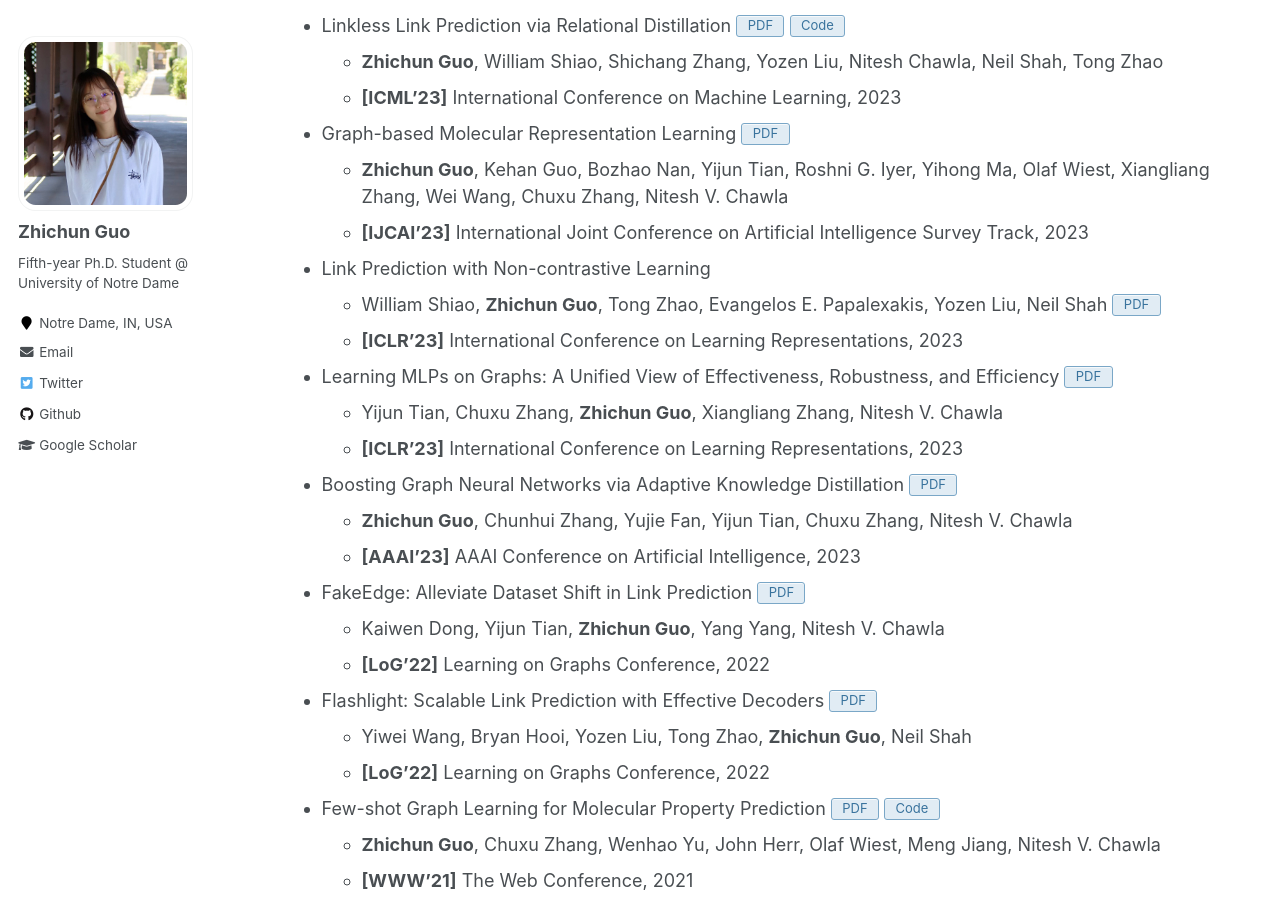
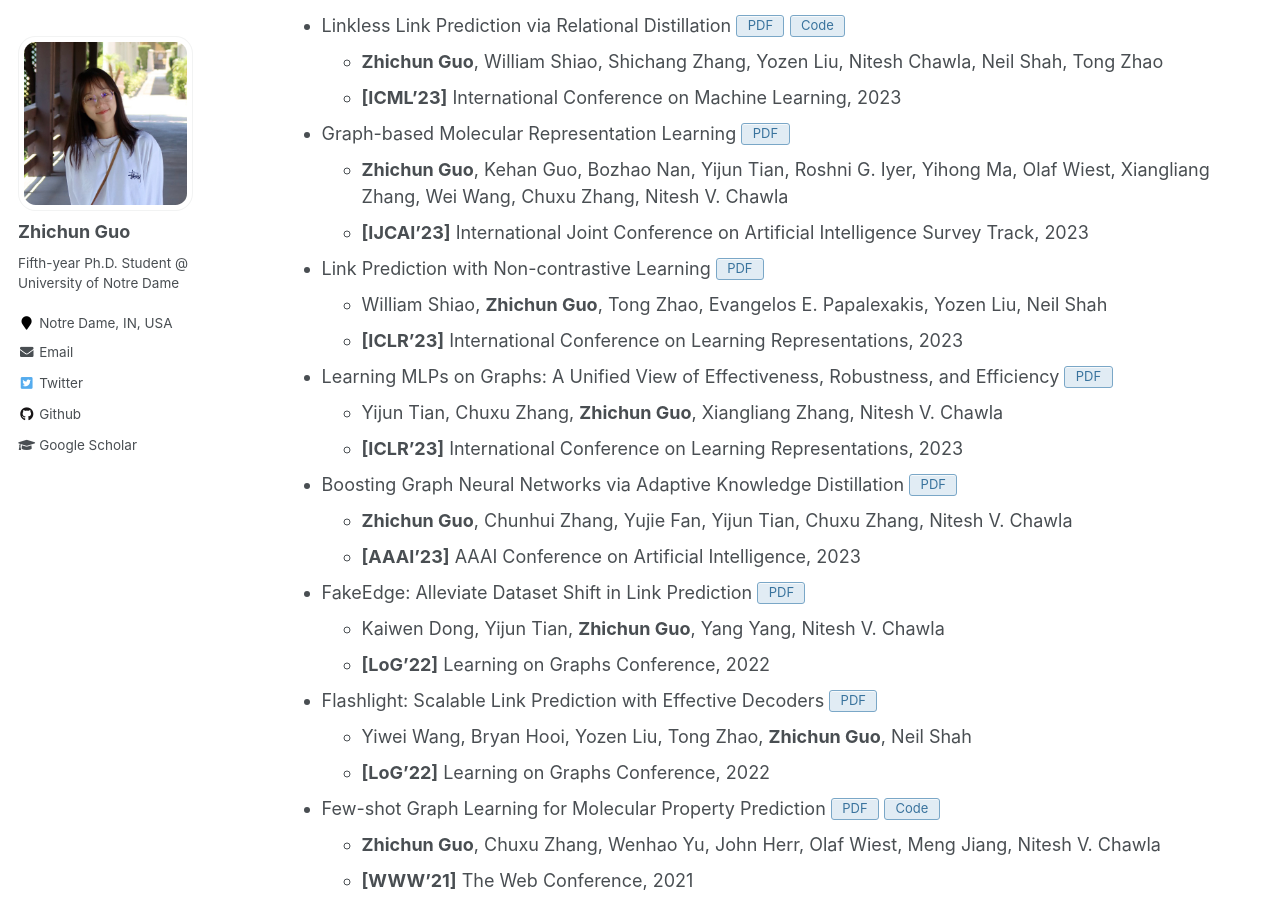
Before and after one commit to zhichunguo/zhichunguo.github.io, a Jekyll site: the page built from _pages/publications.md, in a window 1280 px wide and 900 px high, scrolled down 730 px. Built offline with Jekyll 4.4.1, drawn with Linux system fonts in a browser that asks for light colours; formulas are drawn with MathJax 3.

Commit message:
update buttons

```diff
--- a/_pages/publications.md
+++ b/_pages/publications.md
@@ -23,8 +23,8 @@ author_profile: true
 - Graph-based Molecular Representation Learning [PDF](https://arxiv.org/pdf/2207.04869.pdf){: .btn}
   + **Zhichun Guo**, Kehan Guo, Bozhao Nan, Yijun Tian, Roshni G. Iyer, Yihong Ma, Olaf Wiest, Xiangliang Zhang, Wei Wang, Chuxu Zhang, Nitesh V. Chawla
   + **[IJCAI'23]** International Joint Conference on Artificial Intelligence Survey Track, 2023
-- Link Prediction with Non-contrastive Learning
-  + William Shiao, **Zhichun Guo**, Tong Zhao, Evangelos E. Papalexakis, Yozen Liu, Neil Shah [PDF](https://arxiv.org/pdf/2211.14394.pdf){: .btn}
+- Link Prediction with Non-contrastive Learning [PDF](https://arxiv.org/pdf/2211.14394.pdf){: .btn}
+  + William Shiao, **Zhichun Guo**, Tong Zhao, Evangelos E. Papalexakis, Yozen Liu, Neil Shah
   + **[ICLR'23]** International Conference on Learning Representations, 2023
 - Learning MLPs on Graphs: A Unified View of Effectiveness, Robustness, and Efficiency [PDF](https://openreview.net/pdf?id=Cs3r5KLdoj){: .btn}
   + Yijun Tian, Chuxu Zhang, **Zhichun Guo**, Xiangliang Zhang, Nitesh V. Chawla
```
